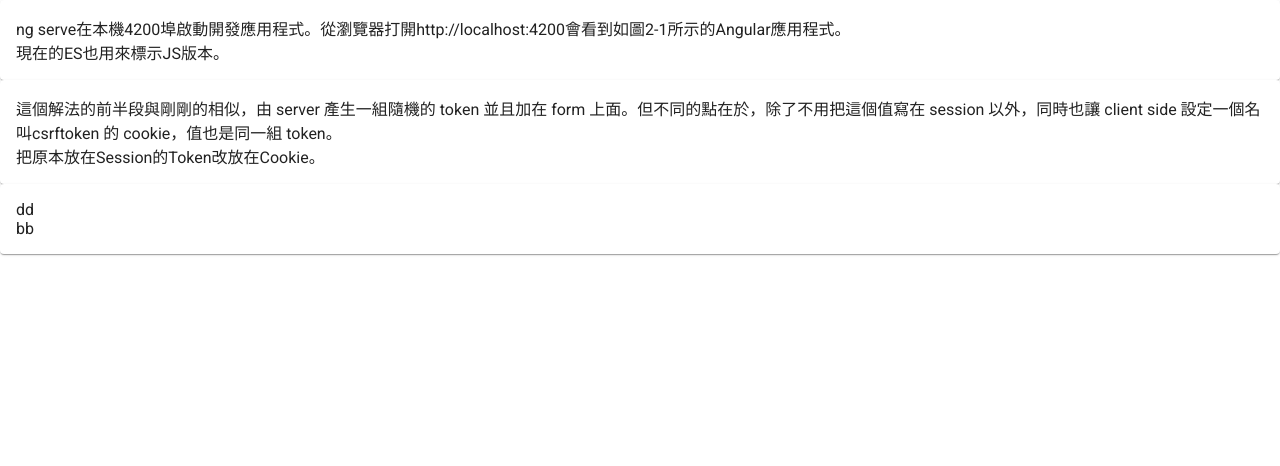
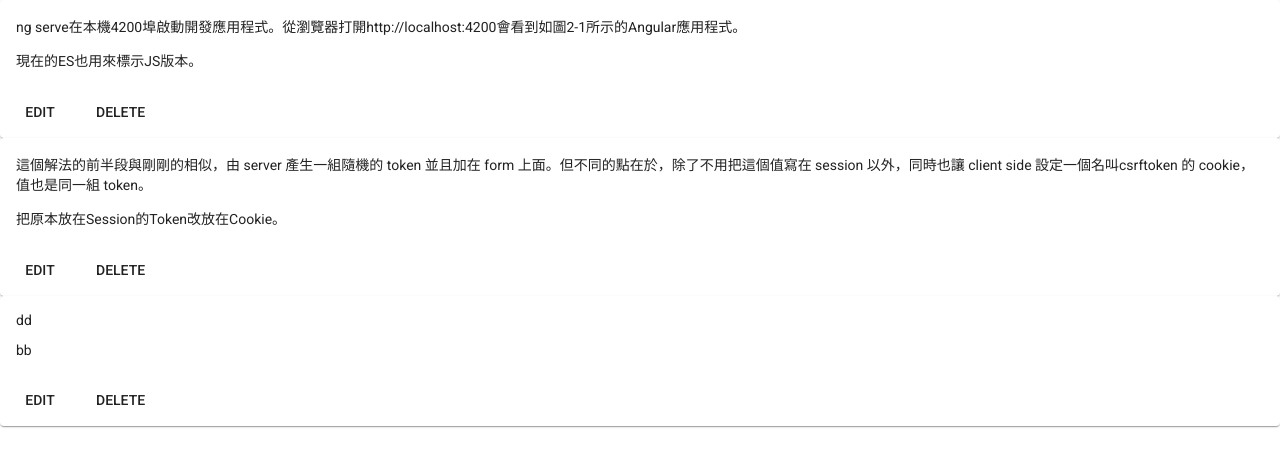
Before and after one commit to ken00535/note-manager-web, an Angular app: page / in a window 1280 px wide. Shown: the top 466 px of the page. Built offline with nearby package versions, Linux system fonts and the light colour scheme.

Commit message:
feat(note): add observable

```diff
--- a/src/app/app.module.ts
+++ b/src/app/app.module.ts
@@ -1,6 +1,7 @@
 import { BrowserModule } from '@angular/platform-browser';
 import { NgModule } from '@angular/core';
 import { MatCardModule } from '@angular/material/card';
+import { MatButtonModule } from '@angular/material/button';
 
 import { AppComponent } from './app.component';
 import { NoteItemComponent } from './content/note-item/note-item.component';
@@ -17,6 +18,7 @@ import { NoteService } from './services/note.service';
   ],
   imports: [
     MatCardModule,
+    MatButtonModule,
     BrowserModule,
     BrowserAnimationsModule
   ],
--- a/src/app/content/note-item/note-item.component.html
+++ b/src/app/content/note-item/note-item.component.html
@@ -1,2 +1,2 @@
-<app-note *ngFor="let note of notes" [note]="note">
+<app-note *ngFor="let note of notes$ | async" [note]="note">
 </app-note>
--- a/src/app/content/note-item/note-item.component.ts
+++ b/src/app/content/note-item/note-item.component.ts
@@ -1,6 +1,8 @@
 import { Component, OnInit } from '@angular/core';
 import { NoteService } from 'src/app/services/note.service';
 import { Note } from '../../model/note';
+
+import { Observable } from 'rxjs';
 
 @Component({
   selector: 'app-note-item',
@@ -9,12 +11,12 @@ import { Note } from '../../model/note';
 })
 export class NoteItemComponent implements OnInit {
 
-  public notes: Note[] = [];
+  public notes$: Observable<Note[]>;
 
   constructor(private noteService: NoteService) { }
 
   ngOnInit(): void {
-    this.notes = this.noteService.getNotes();
+    this.notes$ = this.noteService.getNotes();
   }
 
 }
--- a/src/app/services/note.service.ts
+++ b/src/app/services/note.service.ts
@@ -1,5 +1,8 @@
 import { Injectable } from '@angular/core';
 import { Note } from '../model/note';
+
+import { Observable } from 'rxjs';
+import { of as ObservableOf } from 'rxjs';
 
 @Injectable({
   providedIn: 'root'
@@ -15,11 +18,11 @@ export class NoteService {
     ];
   }
 
-  getNotes(): Note[] {
-    return this.notes;
+  getNotes(): Observable<Note[]> {
+    return ObservableOf(this.notes);
   }
 
-  createNote(note: Note) {
-    return true;
+  createNote(note: Note): Observable<any> {
+    return ObservableOf({ result: true });
   }
 }
--- a/src/app/shared/note/note.component.html
+++ b/src/app/shared/note/note.component.html
@@ -1,4 +1,10 @@
 <mat-card>
-    {{ note.content }}<br>
-    {{ note.comment }}
+  <mat-card-content>
+    <p>{{ note.content }}</p>
+    <p>{{ note.comment }}</p>
+  </mat-card-content>
+  <mat-card-actions>
+    <button mat-button>EDIT</button>
+    <button mat-button>DELETE</button>
+  </mat-card-actions>
 </mat-card>
```
